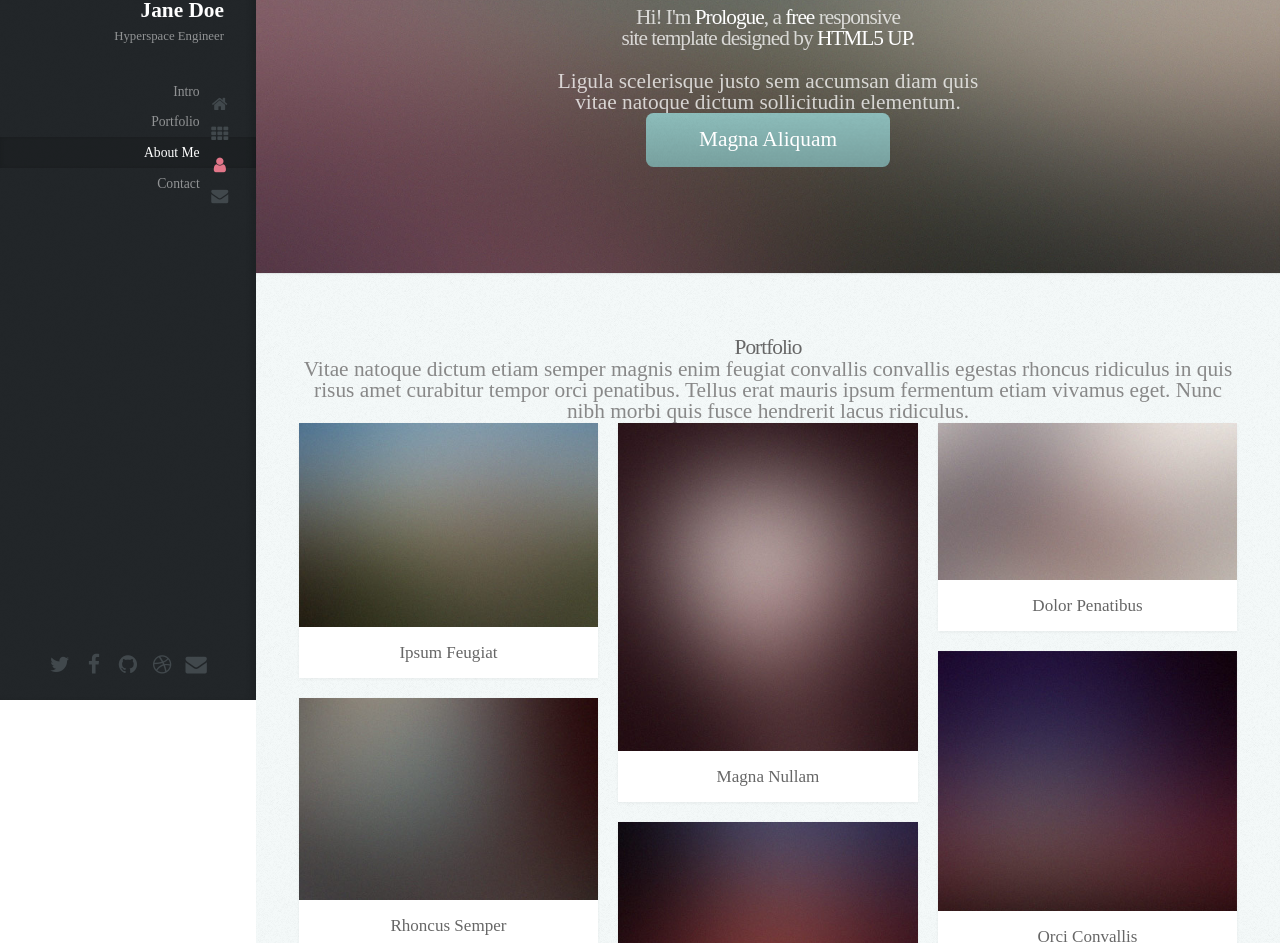
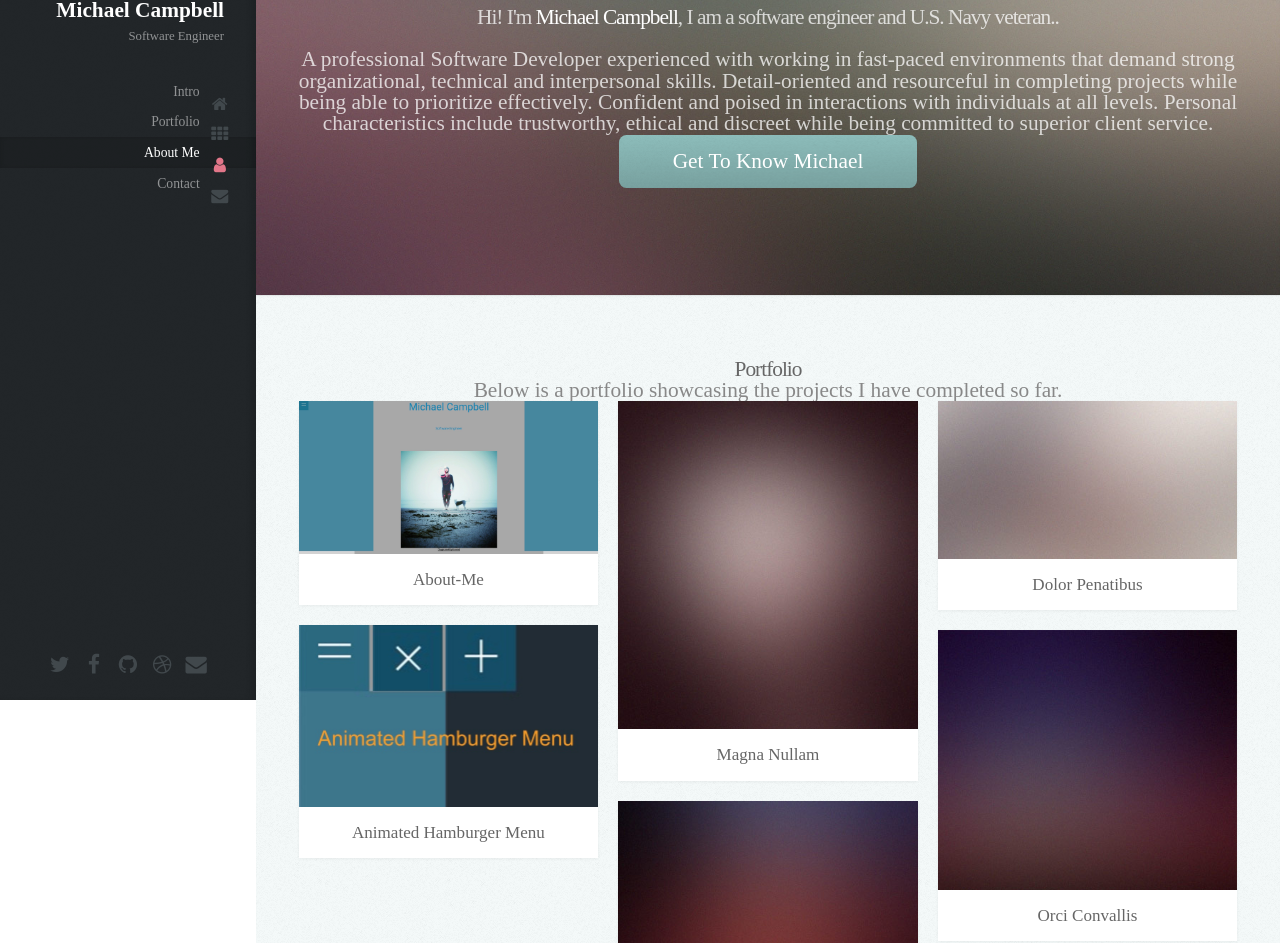
Before and after one commit to MichaelCampbell2020/Lab05301n19, a website: page public/index.html in a window 1280 px wide. Shown: the part 100-1043 px from the top of the page. Drawn offline with Linux system fonts and the light colour scheme.

Commit message:
added project screenshots

```diff
--- a/public/index.html
+++ b/public/index.html
@@ -27,8 +27,8 @@
 			<!-- Logo -->
 			<div id="logo">
 				<span class="image avatar48"><img src="images/avatar.jpg" alt="" /></span>
-				<h1 id="title">Jane Doe</h1>
-				<p>Hyperspace Engineer</p>
+				<h1 id="title">Michael Campbell</h1>
+				<p>Software Engineer</p>
 			</div>
 
 			<!-- Nav -->
@@ -66,15 +66,13 @@
 			<div class="container">
 
 				<header>
-					<h2 class="alt">Hi! I'm <strong>Prologue</strong>, a <a href="http://html5up.net/license">free</a>
-						responsive<br />
-						site template designed by <a href="http://html5up.net">HTML5 UP</a>.</h2>
-					<p>Ligula scelerisque justo sem accumsan diam quis<br />
-						vitae natoque dictum sollicitudin elementum.</p>
+					<h2 class="alt">Hi! I'm <strong>Michael Campbell</strong>, I am a software engineer and U.S. Navy veteran.</a>.</h2>
+					<p>A professional Software Developer experienced with working in fast-paced environments that demand strong organizational, technical and interpersonal skills. Detail-oriented and resourceful in completing projects while being able to prioritize effectively.  Confident and poised in interactions with individuals at all levels.  Personal characteristics include trustworthy, ethical and discreet while being committed to superior client service.
+					</p>
 				</header>
 
 				<footer>
-					<a href="#portfolio" class="button scrolly">Magna Aliquam</a>
+					<a href="#portfolio" class="button scrolly">Get To Know Michael</a>
 				</footer>
 
 			</div>
@@ -88,23 +86,20 @@
 					<h2>Portfolio</h2>
 				</header>
 
-				<p>Vitae natoque dictum etiam semper magnis enim feugiat convallis convallis
-					egestas rhoncus ridiculus in quis risus amet curabitur tempor orci penatibus.
-					Tellus erat mauris ipsum fermentum etiam vivamus eget. Nunc nibh morbi quis
-					fusce hendrerit lacus ridiculus.</p>
+				<p>Below is a portfolio showcasing the projects I have completed so far.</p>
 
 				<div class="row">
 					<div class="col-4 col-12-mobile">
 						<article class="item">
-							<a href="#" class="image fit"><img src="images/pic02.jpg" alt="" /></a>
+							<a href="#" class="image fit"><img src="images/About-Me.jpeg" alt="My about me page" /></a>
 							<header>
-								<h3>Ipsum Feugiat</h3>
+								<h3>About-Me</h3>
 							</header>
 						</article>
 						<article class="item">
-							<a href="#" class="image fit"><img src="images/pic03.jpg" alt="" /></a>
+							<a href="#" class="image fit"><img src="images/Animated-Hamburger-Menu.jpg" alt="Animated Hamburger Menu" /></a>
 							<header>
-								<h3>Rhoncus Semper</h3>
+								<h3>Animated Hamburger Menu</h3>
 							</header>
 						</article>
 					</div>
```
Also changed, not shown: public/images/About-Me.jpeg (added), public/images/Animated-Hamburger-Menu.jpg (added), public/images/Random-Recipe-Generator.jpeg (added), public/images/Theme-Toggler.jpeg (added).
